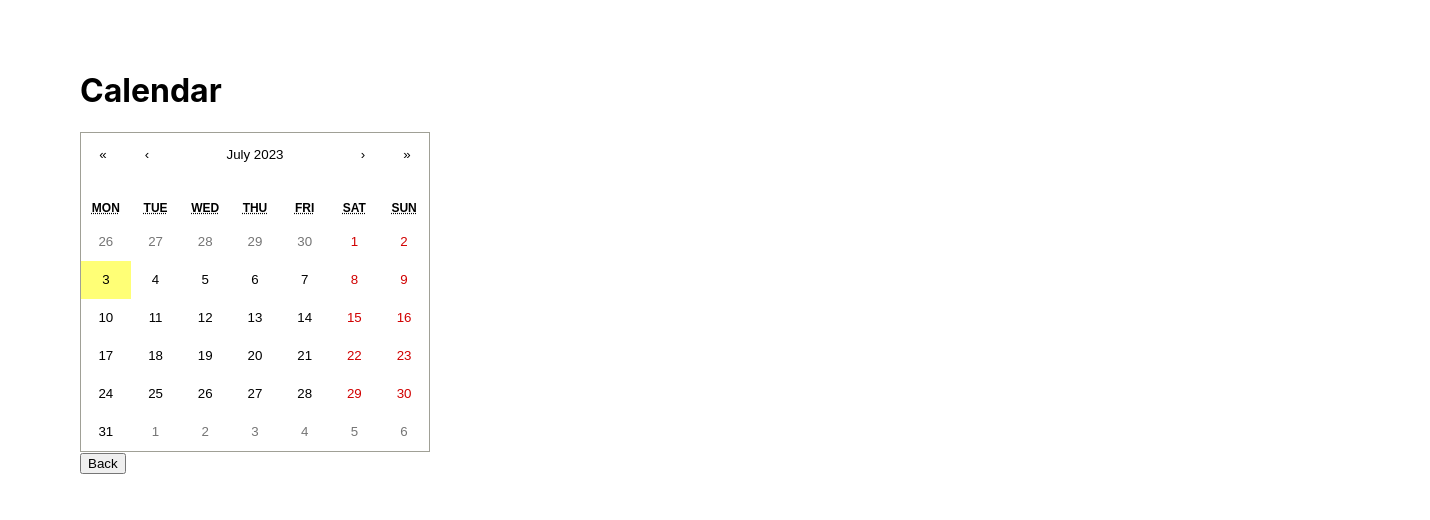
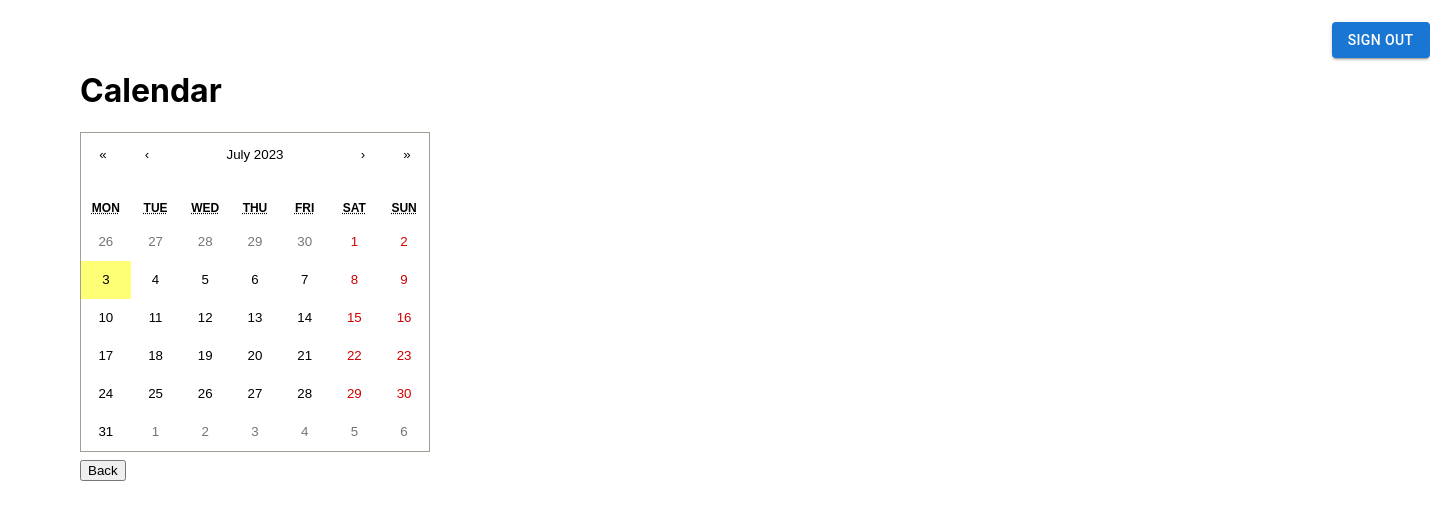
Before and after one commit to mitky/booking-system, a React (Create React App) app: page /b in a window 1280 px wide. Shown: the top 520 px of the page, 1430 px wide, since content can reach past the window. Built offline with nearby package versions, Linux system fonts and the light colour scheme.

Commit message:
sign out button + getDate

```diff
--- a/src/App.css
+++ b/src/App.css
@@ -40,6 +40,11 @@
       left: 306px;
     }
 
+    .logOut-Button {
+      top: -430px;
+      left: 1206px;
+    }
+
     .container {
       position: relative;
     }
--- a/src/components/Calendar.js
+++ b/src/components/Calendar.js
@@ -5,6 +5,8 @@ import { usernameinfo} from '../App';
 import {  gql } from '@apollo/client';
 import Calendar from 'react-calendar';
 import 'react-calendar/dist/Calendar.css';
+import Button from '@mui/material/Button';
+import { useNavigate } from "react-router-dom";
 
 
 
@@ -44,10 +46,18 @@ export default function Clanedar(){
 
     }
 
+        let navigate = useNavigate();
+
+        function logOut() {
+        let path = `/`;
+        navigate(path);
+
+        }
+
 
         const handleDateChange = (date) => {
           console.log(date);
-          // Handle selected date change here
+          alert(`Selected date: ${date}`);
         };
 
         function onDayEvent(){
@@ -59,6 +69,7 @@ export default function Clanedar(){
             <h1>Calendar</h1>
             <Calendar className="custom-calendar" onChange={handleDateChange} onClickDay={onDayEvent} />
             <button onClick={getInfo}>Back</button>
+            <Button className="logOut-Button" variant="contained" onClick={logOut}>Sign Out</Button>
         </div>
     )
 }
```
